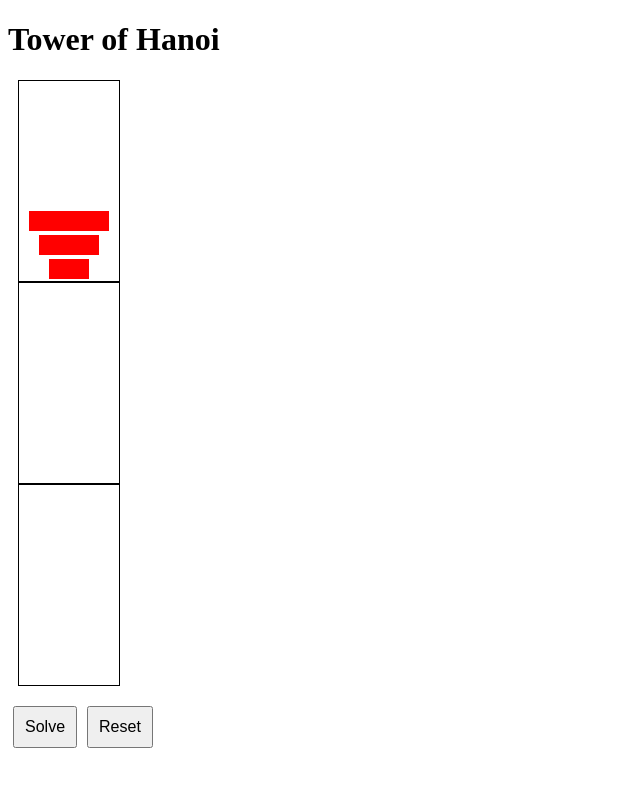
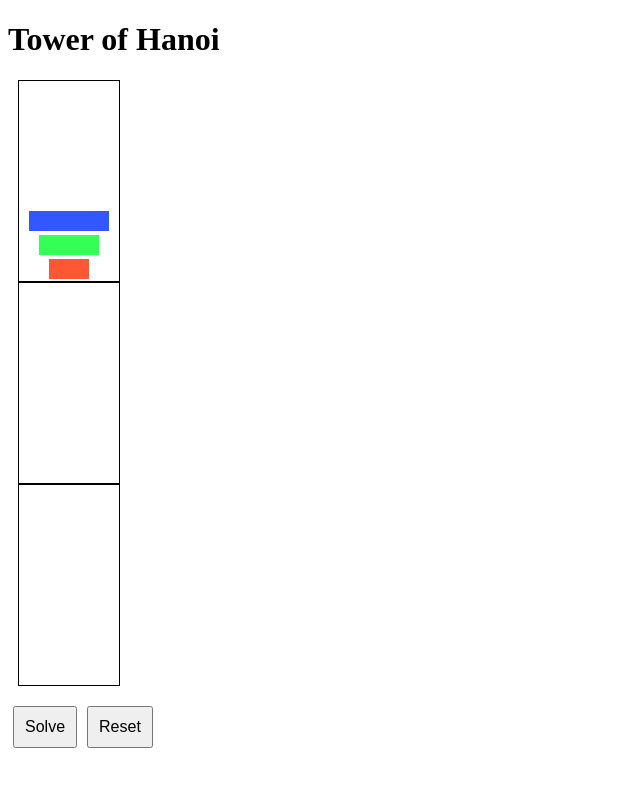
Before and after one commit to Cerne17/Hanoi-Visualization, a React (Create React App) app: page / in a window 1280 px wide. Shown: the top 786 px of the page, without its empty margins (0-640 px from the left). Built offline with nearby package versions, Linux system fonts and the light colour scheme.

Commit message:
feat: let the disks have different colors

```diff
--- a/src/Disk.js
+++ b/src/Disk.js
@@ -1,8 +1,11 @@
 import React from 'react';
+
+const diskColors = ['#FF5733', '#33FF57', '#3357FF', '#F3FF33', '#FF33F6']
 
 const Disk = ({ size }) => {
   const width = 20 + size * 20; // Disk width is 20px + 20px per disk size
-  return <div className="disk" style={{ width: `${width}px` }} />;
+  const color = diskColors[size - 1];
+  return <div className="disk" style={{ width: `${width}px`, backgroundColor: color }} />;
 };
 
 export default Disk;
```
